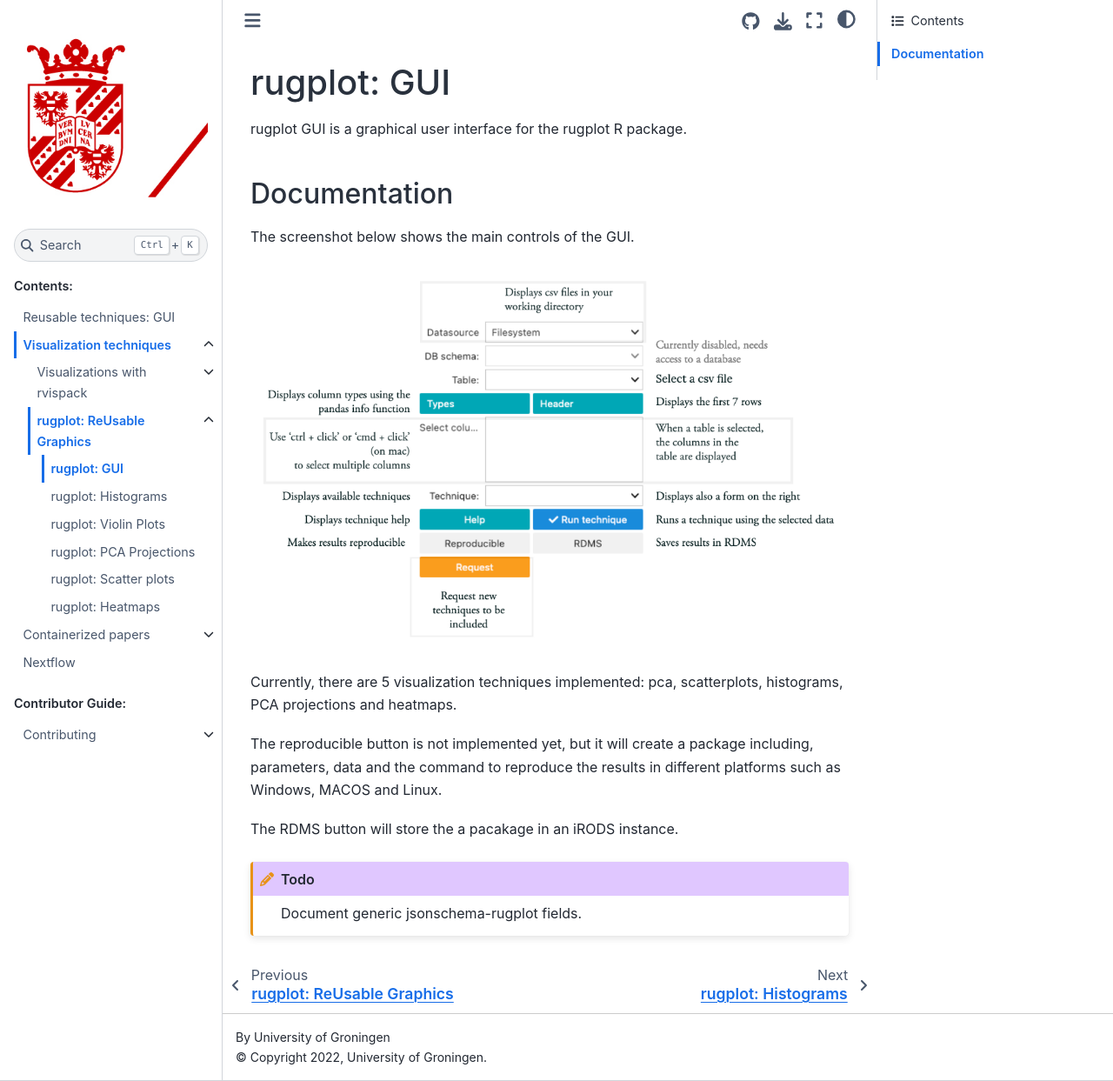
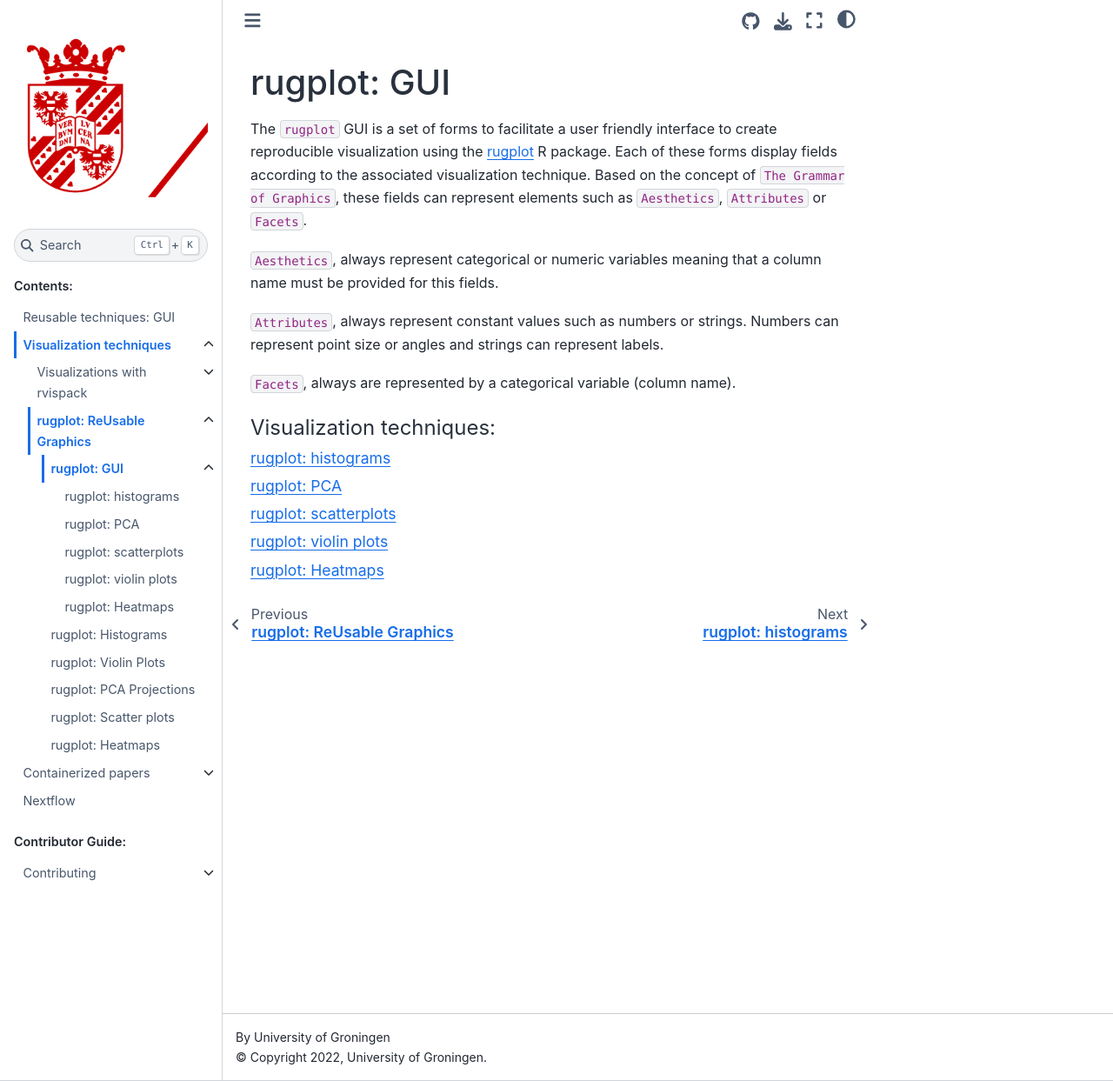
Before and after one commit to rijksuniversiteit-groningen/docker-cds, a Sphinx documentation site: the page built from docs/source/visualization/rugplot/gui/rugplotgui.rst, in a window 1280 px wide and 1243 px high. Shown: the whole window at 87% size. Built offline with Sphinx 7.4.7 and the Sphinx Book theme 1.1.4, drawn with Linux system fonts in a browser that asks for light colours.

Commit message:
extend documentation

```diff
--- /dev/null
+++ b/docs/source/visualization/rugplot/gui/heatmaps.rst
@@ -0,0 +1,2 @@
+rugplot: Heatmaps
+=================
--- /dev/null
+++ b/docs/source/visualization/rugplot/gui/histograms.rst
@@ -0,0 +1,2 @@
+rugplot: histograms
+===================
--- /dev/null
+++ b/docs/source/visualization/rugplot/gui/pca.rst
@@ -0,0 +1,2 @@
+rugplot: PCA
+============
--- a/docs/source/visualization/rugplot/gui/rugplotgui.rst
+++ b/docs/source/visualization/rugplot/gui/rugplotgui.rst
@@ -2,22 +2,29 @@
 rugplot: GUI
 ============
 
-rugplot GUI is a graphical user interface for the rugplot R package.
+The ``rugplot`` GUI is a set of forms to facilitate a user friendly
+interface to create reproducible visualization using the `rugplot
+<https://github.com/rijksuniversiteit-groningen/rugplot>`_ R
+package. Each of these forms display fields according to the
+associated visualization technique. Based on the concept of ``The
+Grammar of Graphics``, these fields can represent elements such as
+``Aesthetics``, ``Attributes`` or ``Facets``.
 
-Documentation
-*************
+``Aesthetics``, always represent categorical or numeric variables
+meaning that a column name must be provided for this fields.
 
-The screenshot below shows the main controls of the GUI.
+``Attributes``, always represent constant values such as numbers or
+strings. Numbers can represent point size or angles and strings can
+represent labels.
 
-.. figure:: ../../../_static/gui_rugplot_initial_screen.png
-	       :alt: gui rugplot initial screen
+``Facets``, always are represented by a categorical variable (column name).
 
-Currently, there are 5 visualization techniques implemented: pca, scatterplots, histograms, PCA projections and heatmaps.
+.. toctree::
+   :maxdepth: 2
+   :caption: Visualization techniques:
 
-The reproducible button is not implemented yet, but it will create a package including, parameters, data and the command to reproduce the results in different platforms such as Windows, MACOS and Linux.
-
-The RDMS button will store the a pacakage in an iRODS instance.
-
-.. TODO::
-
-   Document generic jsonschema-rugplot fields.
+   histograms
+   pca
+   scatter
+   violin
+   heatmaps
--- /dev/null
+++ b/docs/source/visualization/rugplot/gui/scatter.rst
@@ -0,0 +1,2 @@
+rugplot: scatterplots
+=====================
--- /dev/null
+++ b/docs/source/visualization/rugplot/gui/violin.rst
@@ -0,0 +1,2 @@
+rugplot: violin plots
+=====================
```
Also changed, not shown: docs/source/visualization/rugplot/rugplot.rst (+14 -7 lines).
